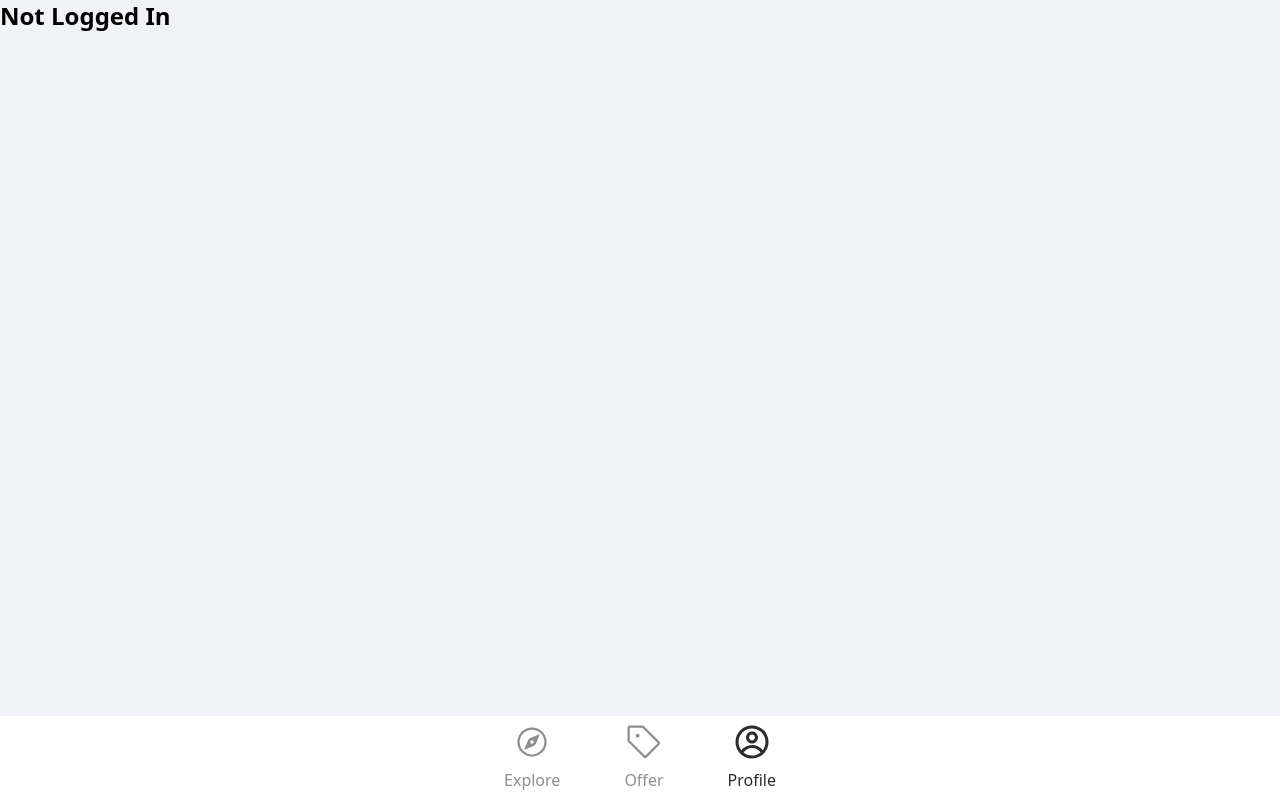
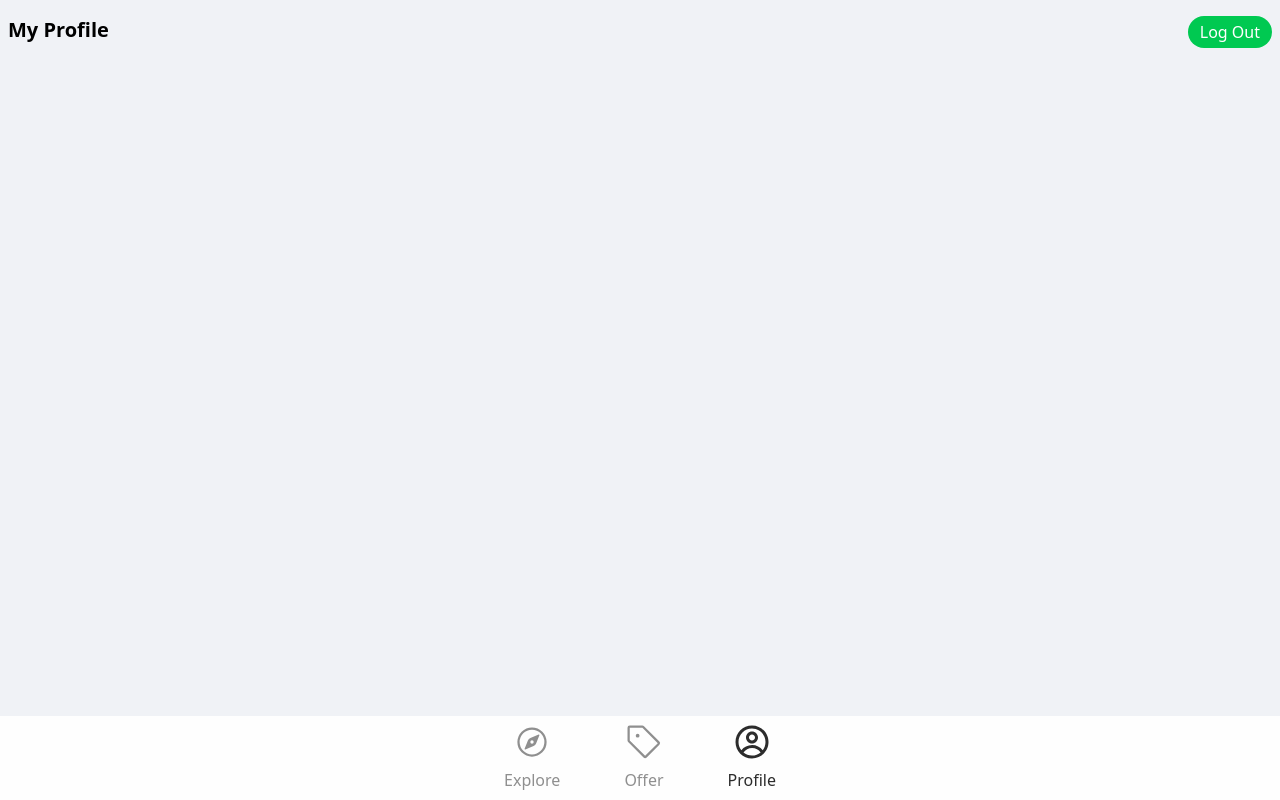
Before and after one commit to easyrilwan/mousemarketplacesublet, a React (Vite) app: page /profile in a window 1280 px wide. Built offline with nearby package versions, Linux system fonts and the light colour scheme.

Commit message:
user logout button

```diff
--- a/index.html
+++ b/index.html
@@ -2,7 +2,6 @@
 <html lang="en">
   <head>
     <meta charset="UTF-8" />
-    <link rel="icon" type="image/svg+xml" href="/vite.svg" />
     <meta name="viewport" content="width=device-width, initial-scale=1.0" />
     <title>House Marketplace Sublet</title>
   </head>
--- a/package.json
+++ b/package.json
@@ -15,7 +15,8 @@
     "react": "^19.2.1",
     "react-dom": "^19.2.1",
     "react-icons": "^5.5.0",
-    "react-router-dom": "^7.10.1"
+    "react-router-dom": "^7.10.1",
+    "react-toastify": "^11.0.5"
   },
   "devDependencies": {
     "@eslint/js": "^9.39.1",
--- a/src/components/Navbar.tsx
+++ b/src/components/Navbar.tsx
@@ -6,8 +6,6 @@ import { useLocation, useNavigate } from "react-router-dom";
 export default function Navbar() {
   const navigate = useNavigate();
   const location = useLocation();
-
-  console.log(location.pathname, location);
 
   const pathMatchRoute = (route: string) => {
     if (route === location.pathname) return true;
--- a/src/layout/AppLayout.tsx
+++ b/src/layout/AppLayout.tsx
@@ -1,4 +1,5 @@
 import { Outlet } from "react-router-dom";
+import { ToastContainer } from "react-toastify";
 
 import Navbar from "../components/Navbar";
 
@@ -11,9 +12,7 @@ export default function AppLayout() {
 
       <Navbar />
 
-      {/* <footer>
-        <Footer />
-      </footer> */}
+      <ToastContainer />
     </>
   );
 }
--- a/src/pages/Profile.tsx
+++ b/src/pages/Profile.tsx
@@ -1,22 +1,36 @@
-import { getAuth, type User } from "firebase/auth";
-import { useEffect, useState } from "react";
+import { getAuth } from "firebase/auth";
+import { useState } from "react";
+import { useNavigate } from "react-router-dom";
 
 export default function Profile() {
-  const [user, setUser] = useState<User | null>(null);
+  const auth = getAuth();
+  const navigate = useNavigate();
 
-  const auth = getAuth();
+  const [formData, setFormData] = useState({
+    name: auth.currentUser?.displayName,
+    email: auth.currentUser?.email,
+  });
 
-  useEffect(() => {
-    setUser(auth.currentUser);
+  const { name, email } = formData;
 
-    // return () => {
-    //   second;
-    // };
-  }, []);
+  console.log(auth.currentUser);
 
-  return user ? (
-    <h1 className="text-2xl font-bold">{user.displayName}</h1>
-  ) : (
-    <h1 className="text-2xl font-bold">Not Logged In</h1>
+  const onLogout = () => {
+    auth.signOut();
+    navigate("/");
+  };
+
+  return (
+    <div className="px-2 py-4">
+      <div className="flex justify-between">
+        <p className="text-xl font-bold">My Profile</p>
+        <button
+          onClick={onLogout}
+          className="cursor-pointer rounded-full bg-green-500 px-3 py-1 font-medium text-white"
+        >
+          Log Out
+        </button>
+      </div>
+    </div>
   );
 }
--- a/src/pages/SignIn.tsx
+++ b/src/pages/SignIn.tsx
@@ -5,6 +5,7 @@ import { FaUser } from "react-icons/fa";
 import { IoMdLock } from "react-icons/io";
 import { IoEye, IoEyeOff } from "react-icons/io5";
 import { Link, useNavigate } from "react-router-dom";
+import { toast } from "react-toastify";
 
 export default function SignIn() {
   const navigate = useNavigate();
@@ -39,6 +40,7 @@ export default function SignIn() {
         navigate("/");
       }
     } catch (error) {
+      toast.error("Invalid User Credentials");
       console.log(error);
     }
   };
--- a/src/pages/SignUp.tsx
+++ b/src/pages/SignUp.tsx
@@ -11,6 +11,7 @@ import { HiMiniIdentification } from "react-icons/hi2";
 import { IoMdLock } from "react-icons/io";
 import { IoEye, IoEyeOff } from "react-icons/io5";
 import { Link, useNavigate } from "react-router-dom";
+import { toast } from "react-toastify";
 
 import { db } from "../firebase.config";
 
@@ -78,6 +79,7 @@ export default function SignUp() {
       // Redirect user after successful signup
       navigate("/");
     } catch (error) {
+      toast.error("Bad User Credentials");
       console.log(error);
     }
   };
```
Also changed, not shown: 1 other file (tests, documents, lock files or other folders).
